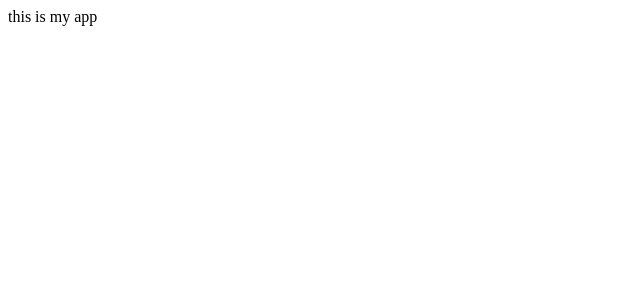
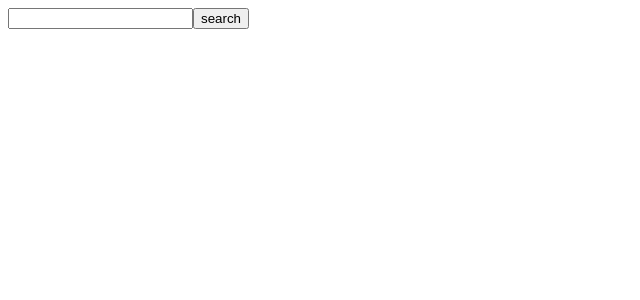
Before and after one commit to LagiewkaMarta/air-pollution-react-app, a React (Create React App) app: page / in a window 1280 px wide. Shown: the top 300 px of the page, without its empty margins (0-640 px from the left). Built offline with nearby package versions, Linux system fonts and the light colour scheme.

Commit message:
CREATE AutocompleteInput

```diff
--- a/src/App.js
+++ b/src/App.js
@@ -1,9 +1,10 @@
 import React from 'react';
+import AutocompleteInput from "./Components/Autocomplete/AutocompleteInput";
 
 function App() {
   return (
     <div className="App">
-      this is my app
+      <AutocompleteInput/>
     </div>
   );
 }
--- /dev/null
+++ b/src/Components/Autocomplete/AutocompleteInput.js
@@ -0,0 +1,12 @@
+import React from 'react';
+
+export default function AutocompleteInput() {
+	return (
+		<div className="Autocomplete">
+			<form>
+				<input type="text" />
+				<button sype="submit">search</button>
+			</form>
+		</div>
+	);
+}
```
